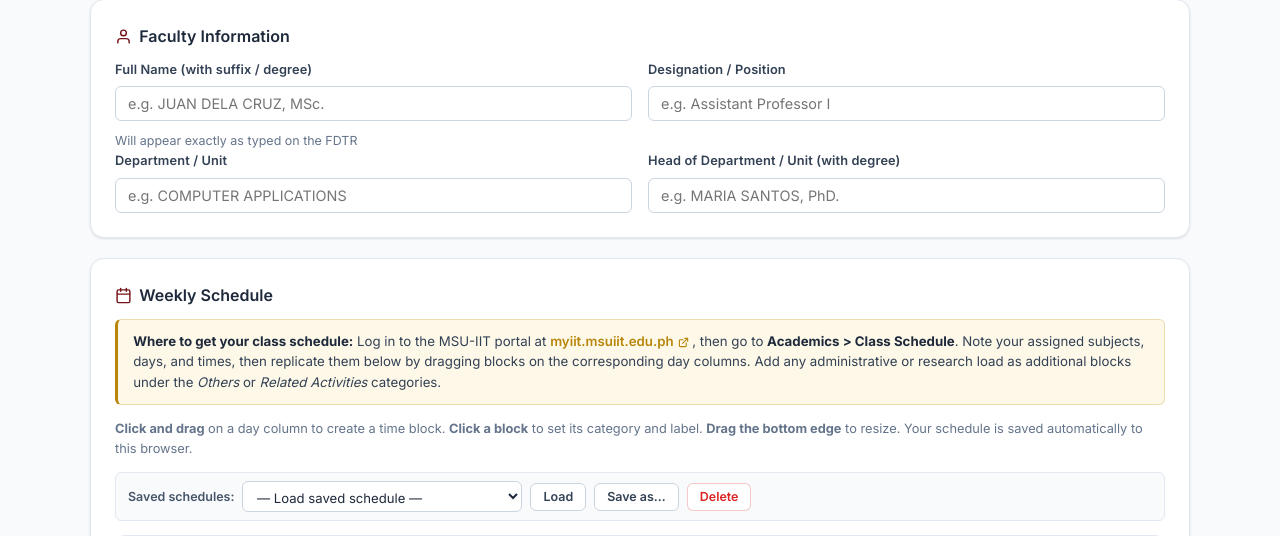
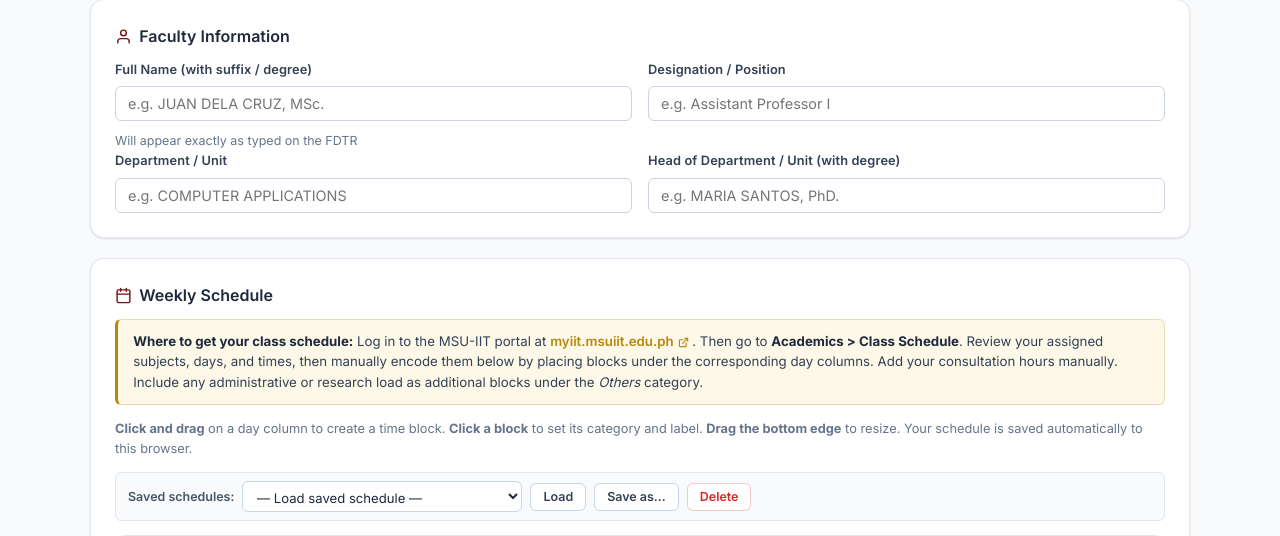
Before and after one commit to JomVill/fdtr-generator, a Flask app: page /setup in a window 1280 px wide. Shown: the part 229-765 px from the top of the page. Run offline with Flask 3, Linux system fonts and the light colour scheme.

Commit message:
fix: clean up callout text in setup.html
Fix comma + capital-T grammar issue after portal link, remove
trailing whitespace, and tighten callout wording (review/encode
instead of note/replicate; mention consultation hours explicitly).

Co-Authored-By: Claude Sonnet 4.6 <noreply@anthropic.com>

```diff
--- a/templates/setup.html
+++ b/templates/setup.html
@@ -96,11 +96,10 @@
             <polyline points="15 3 21 3 21 9"/>
             <line x1="10" y1="14" x2="21" y2="3"/>
           </svg>
-        </a>,
-        then go to <strong>Academics &gt; Class Schedule</strong>.
-        Note your assigned subjects, days, and times, then replicate them below by dragging blocks on the
-        corresponding day columns. Add any administrative or research load as additional blocks under
-        the <em>Others</em> or <em>Related Activities</em> categories.
+        </a>.
+        Then go to <strong>Academics &gt; Class Schedule</strong>.
+        Review your assigned subjects, days, and times, then manually encode them below by placing blocks under the corresponding day columns.
+        Add your consultation hours manually. Include any administrative or research load as additional blocks under the <em>Others</em> category.
       </div>
 
       <p class="cal-hint">
```
